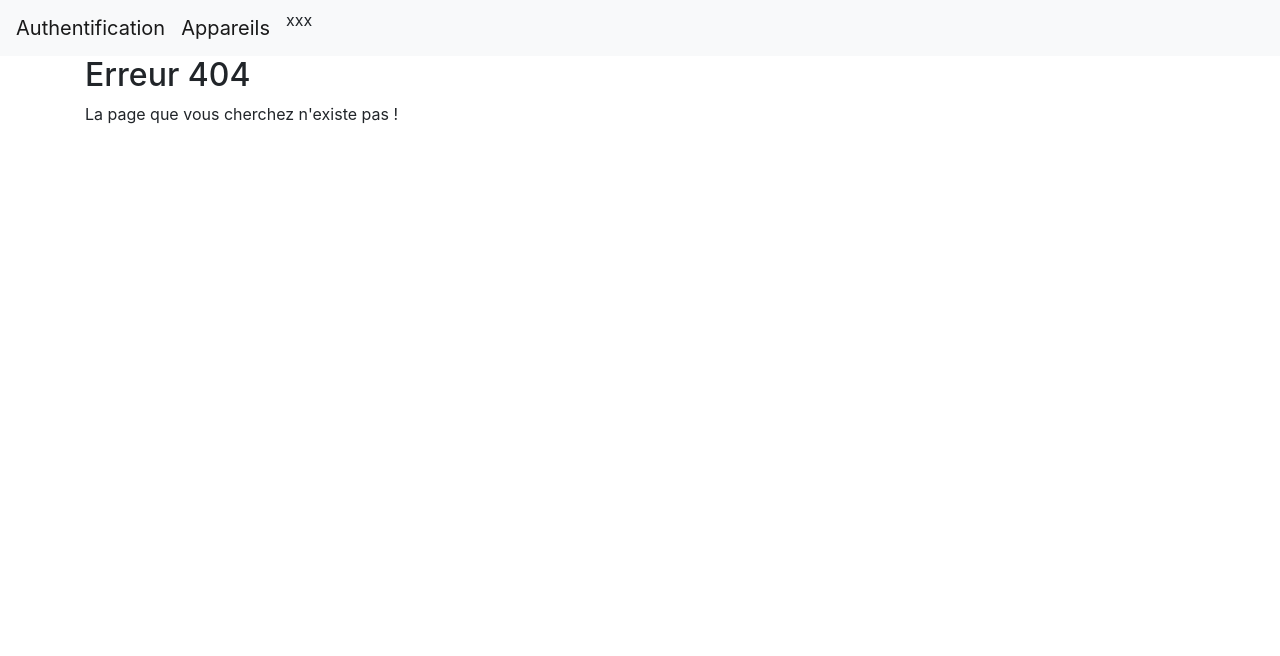
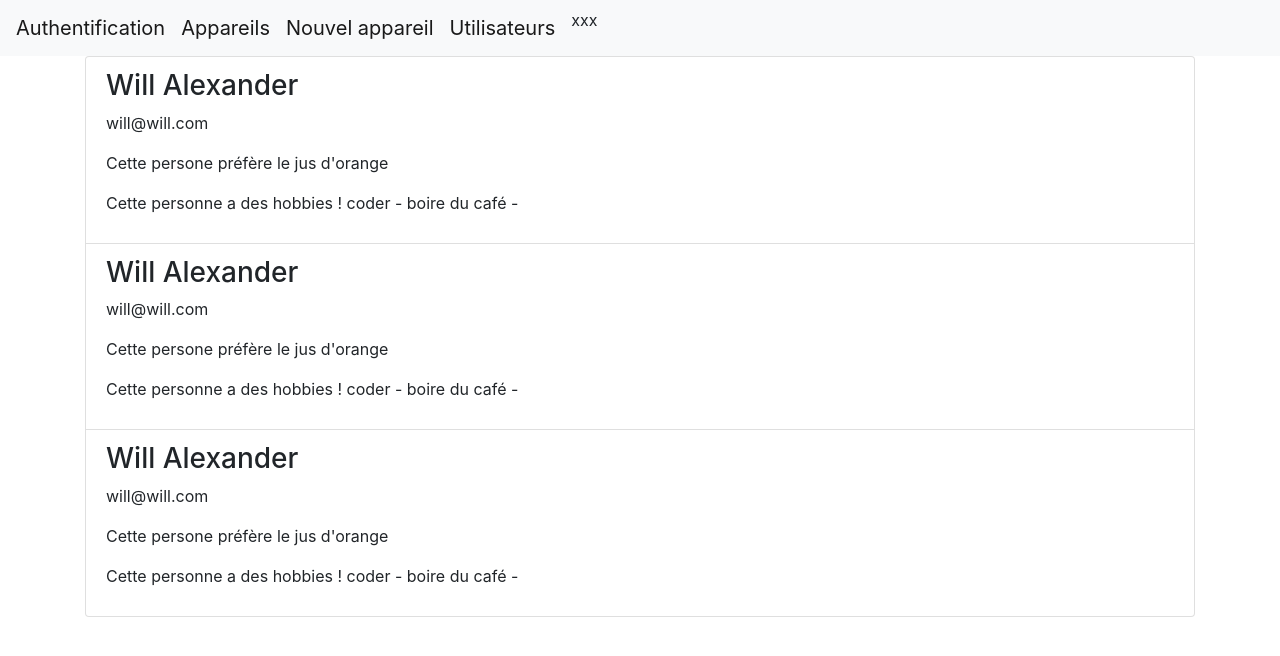
Before and after one commit to ChaimaBenYounes/OC-project-Angular, an Angular app: page /users in a window 1280 px wide. Before the commit this address led to /not-found. Shown: the top 656 px of the page. Built offline with nearby package versions, Linux system fonts and the light colour scheme.

Commit message:
[refacto] add pas path for user

```diff
--- a/src/app/app.component.html
+++ b/src/app/app.component.html
@@ -1,10 +1,16 @@
 <nav class="navbar navbar-expand-lg navbar-light bg-light">
   <ul class="nav navbar-nav">
       <li routerLinkActive="active">
-            <a class="navbar-brand" routerLink="auth">Authentification</a>
+        <a class="navbar-brand" routerLink="auth">Authentification</a>
       </li>
       <li  routerLinkActive="active">
-            <a class="navbar-brand" routerLink="appareils">Appareils</a>
+        <a class="navbar-brand" routerLink="appareils">Appareils</a>
+      </li>
+      <li routerLinkActive="active">
+        <a class="navbar-brand" routerLink="edit">Nouvel appareil</a>
+      </li>
+      <li routerLinkActive="active">
+        <a class="navbar-brand" routerLink="users">Utilisateurs</a>
       </li>
   </ul>
   <div class="navbar-right">
--- a/src/app/user-list/user-list.component.ts
+++ b/src/app/user-list/user-list.component.ts
@@ -10,7 +10,11 @@ import { UserService } from '../services/user.service';
 })
 export class UserListComponent implements OnInit {
 
-  users: User[];
+  private users: User[] = [
+    new User('Will', 'Alexander', 'will@will.com', 'jus d\'orange', ['coder', 'boire du café']),
+    new User('Will', 'Alexander', 'will@will.com', 'jus d\'orange', ['coder', 'boire du café']),
+    new User('Will', 'Alexander', 'will@will.com', 'jus d\'orange', ['coder', 'boire du café']),
+  ];
   userSubscription: Subscription;
 
   constructor(private userService : UserService) { }
@@ -21,7 +25,7 @@ export class UserListComponent implements OnInit {
         this.users = users;
       }
     );
-    this.userService.emitUsers();
+    //this.userService.emitUsers();
   }
 
   ngOnDestroy(){
```
Also changed, not shown: src/app/app.module.ts (+10 -6 lines).
